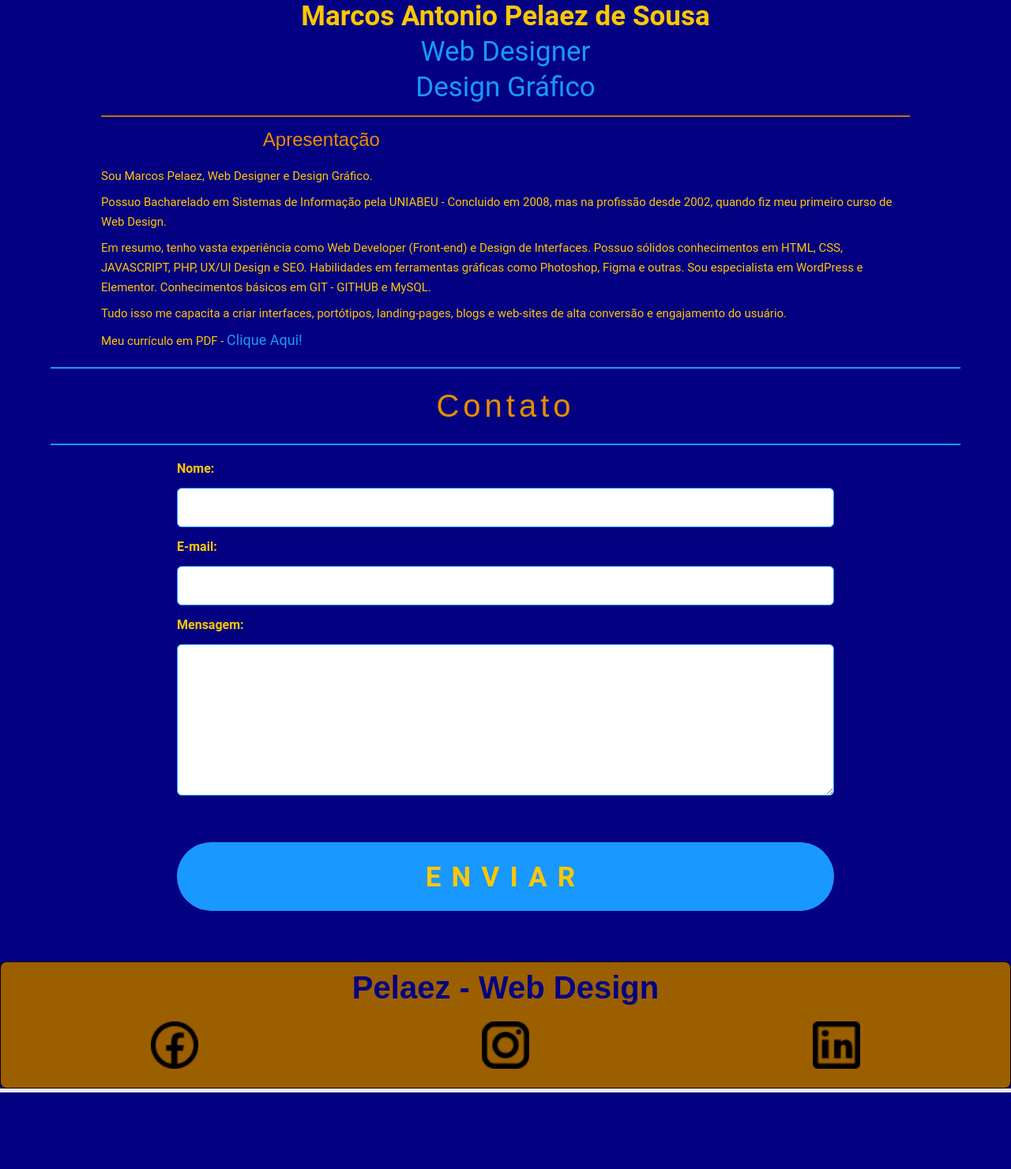
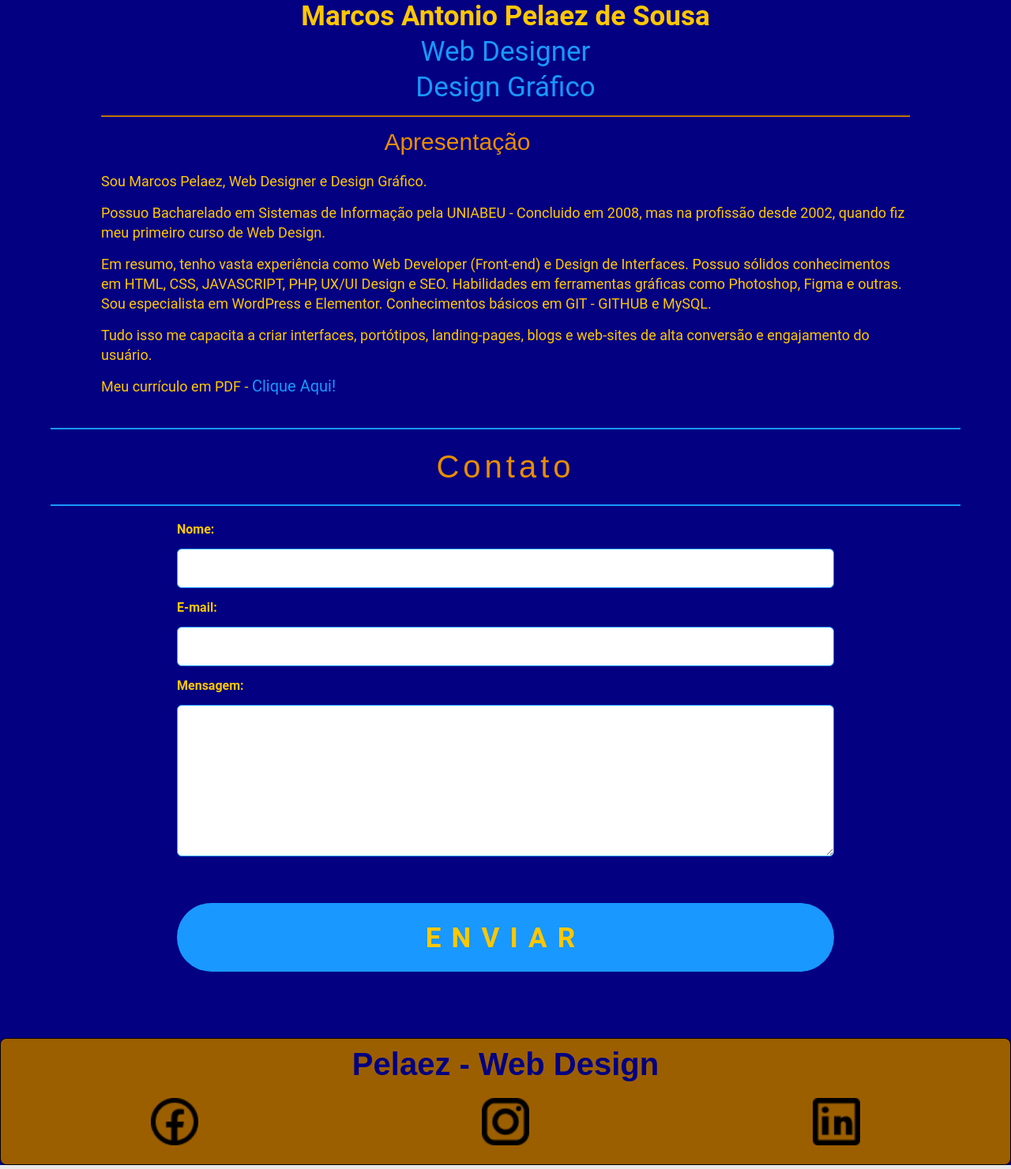
Before and after one commit to marcospelaez-dev/site-portfolio, a PHP site: page /aboutme.php in a window 1280 px wide. Shown: the part 420-1901 px from the top of the page at 79% size. Before the commit the page ends 1804 px from the top, so only its background shows below. Run offline with PHP 8.4, Linux system fonts and the light colour scheme.

Commit message:
about-me-page
modicicações tablet e desktop

```diff
--- a/assets/styles/styles-desk.css
+++ b/assets/styles/styles-desk.css
@@ -76,6 +76,11 @@
       margin-top: 1.25em; /*20px*/
    }
 
+   /* ABOUT ME PAGE */
+   .perfil-article h2 {
+      font-size: 30px;
+   }
+
    /* Contact form section */
 
    .contact-form {
@@ -98,6 +103,10 @@
 
    .social-media img {
       width: 60px;
+    }
+
+    .perfil-article p {
+      margin: 15px 0;
     }
 }
 
@@ -165,6 +174,11 @@
         font-size: 1.5rem; /* 20px */
      }
 
+     /* contact form section */
+     .contact-form {
+      margin: 40px 0;
+     }
+
      /* contact section button */
      .btn-submit {
         font-size: 2.19em; /* ~35px */
--- a/assets/styles/styles-tablet.css
+++ b/assets/styles/styles-tablet.css
@@ -122,6 +122,18 @@
  .title-perfil, .job-perfil {
   font-size: 35px;
  }
+
+ .perfil-article h2 {
+  width: 30%;
+  }
+
+  .perfil-article p {
+     font-size: 18px;
+ }
+
+ .perfil-article p a {
+  font-size: 20px;
+ }
 }
 
 /* Tablet adjustment contact form section */
```
